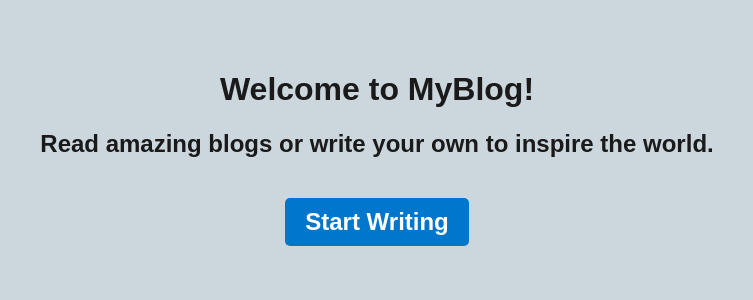
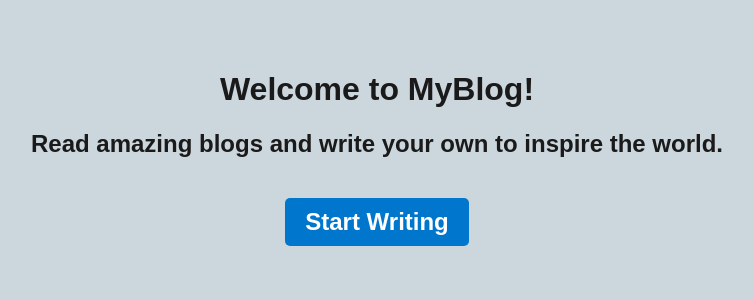
Before and after one commit to JaideepYadav/BloggingWebsite, a Flask app: page / in a window 1280 px wide. Shown: the part 77-377 px from the top of the page, without its empty margins (263-1016 px from the left). Run offline with Flask 3, Linux system fonts and the light colour scheme.

Commit message:
Updated templates

```diff
--- a/templates/base.html
+++ b/templates/base.html
@@ -17,7 +17,7 @@
 
   <main class="centered">
     <h1>Welcome to MyBlog!</h1>
-    <p><h2>Read amazing blogs or write your own to inspire the world.</h2></p>
+    <p><h2>Read amazing blogs and write your own to inspire the world.</h2></p>
     <h2><a href="login.html" class="btn">Start Writing</a></h2>
   </main>
 </body>
```
